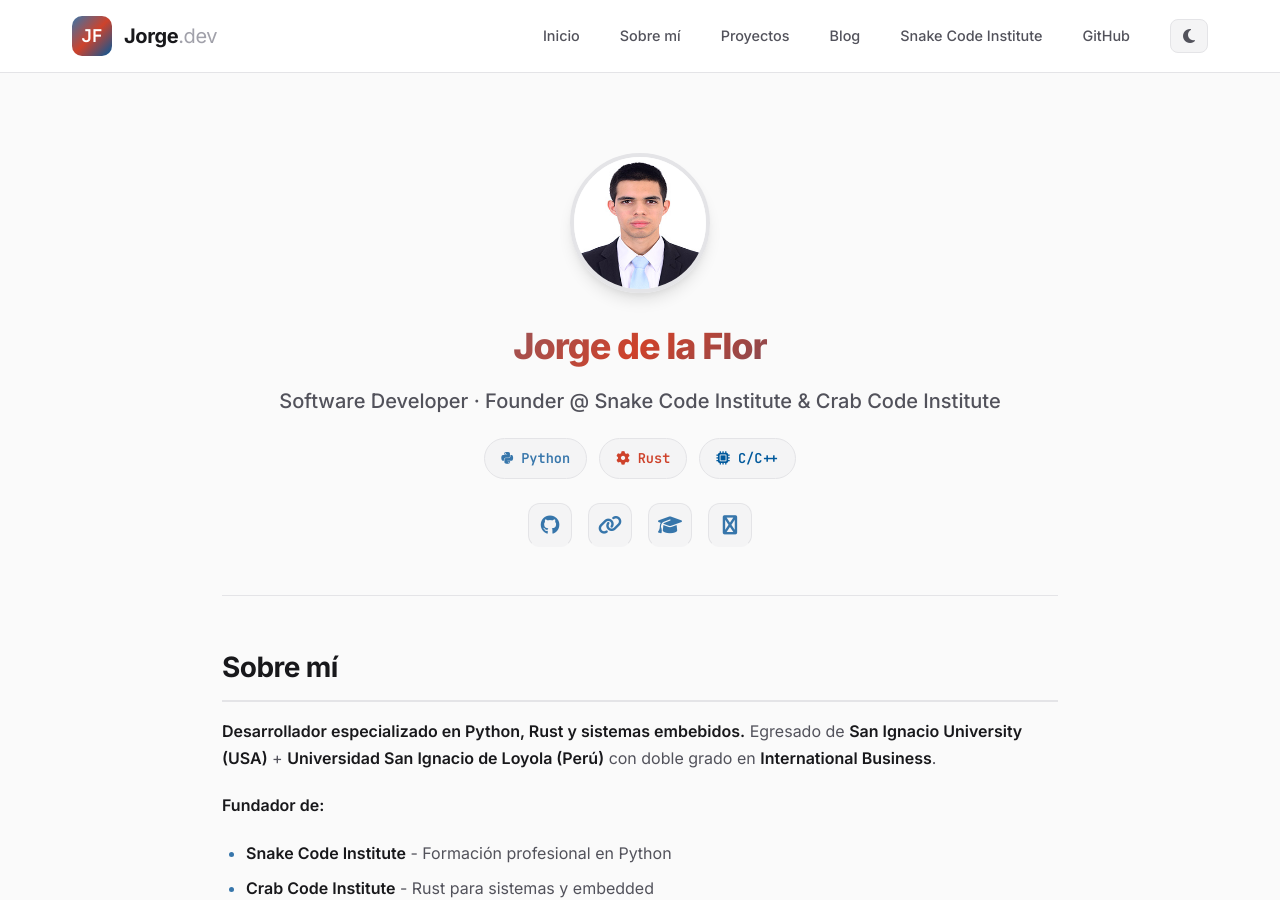
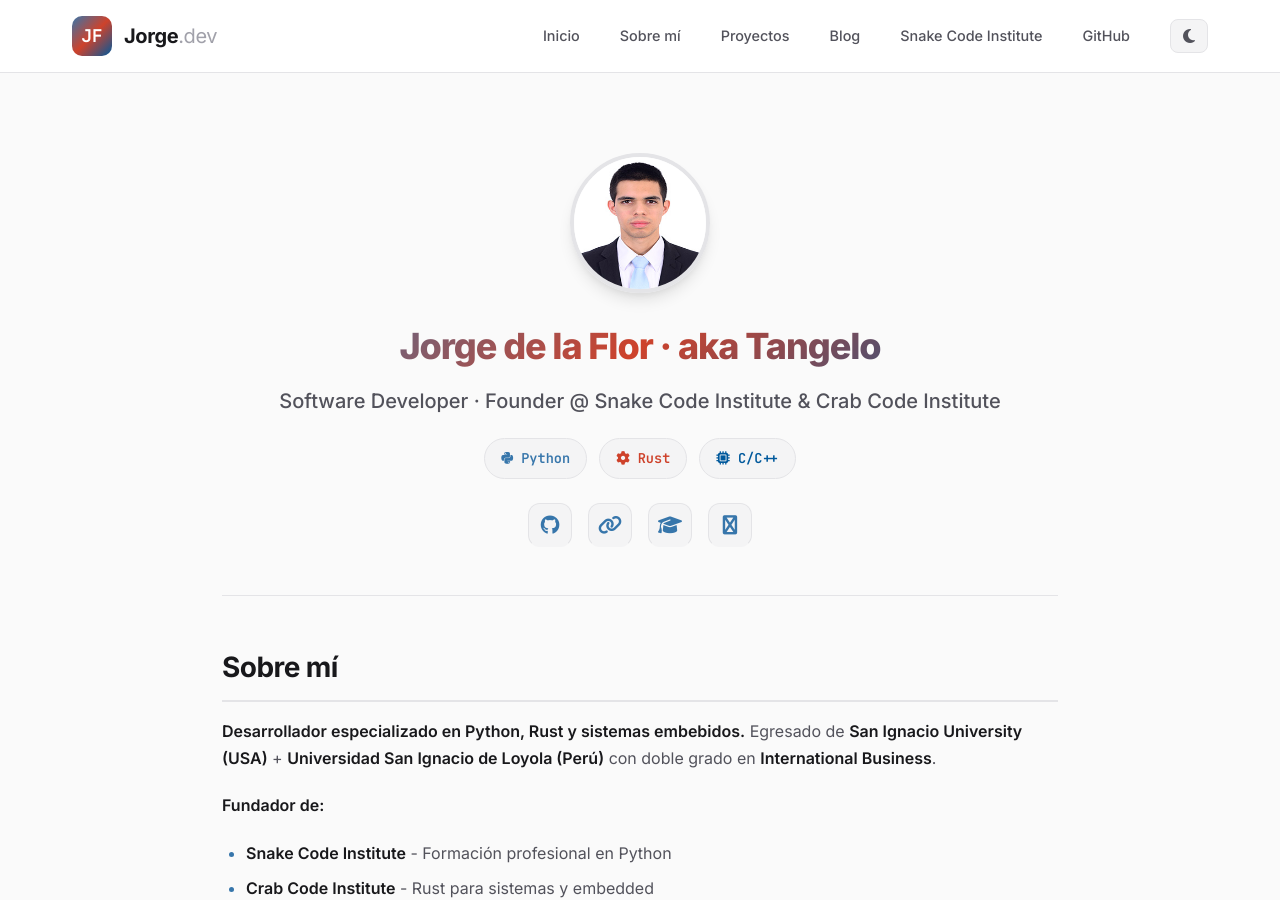
Before and after one commit to Jorge-de-la-Flor/Jorge-de-la-Flor.github.io, a Jekyll site: the page built from index.md, in a window 1280 px wide and 900 px high. Built offline with Jekyll 4.4.1, drawn with Linux system fonts in a browser that asks for light colours.

Commit message:
update index.md and about.md

```diff
--- a/index.md
+++ b/index.md
@@ -6,7 +6,7 @@ title: Jorge de la Flor - Software Developer
 <div class="profile-hero">
   <img src="{{ '/assets/images/avatar.jpg' | relative_url }}" alt="Jorge de la Flor" class="profile-avatar" onerror="this.style.display='none'">
 
-  <h1 class="profile-name">Jorge de la Flor</h1>
+  <h1 class="profile-name">Jorge de la Flor · aka Tangelo</h1>
   <p class="profile-title">Software Developer · Founder @ Snake Code Institute & Crab Code Institute</p>
 
   <div class="tech-badges">
```
Also changed, not shown: md_pages/about/index.md (+1 -1 lines).
